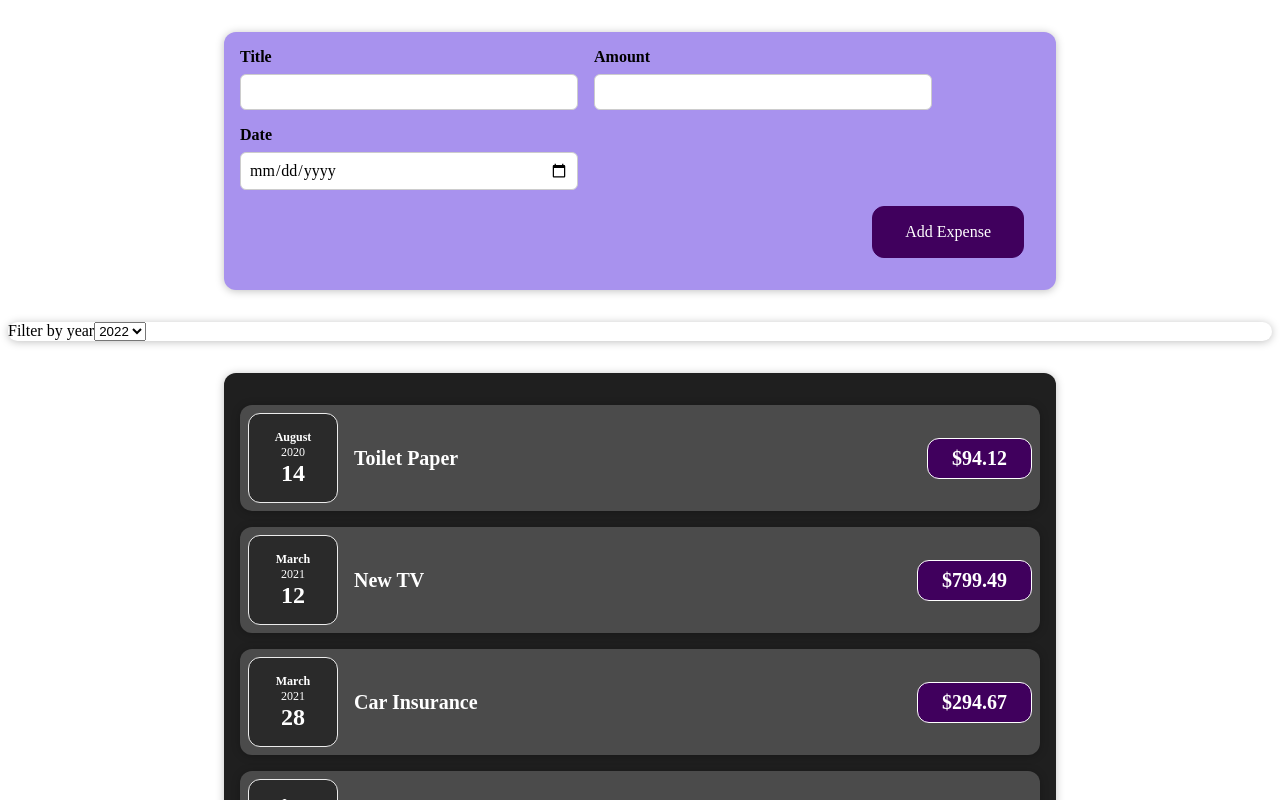
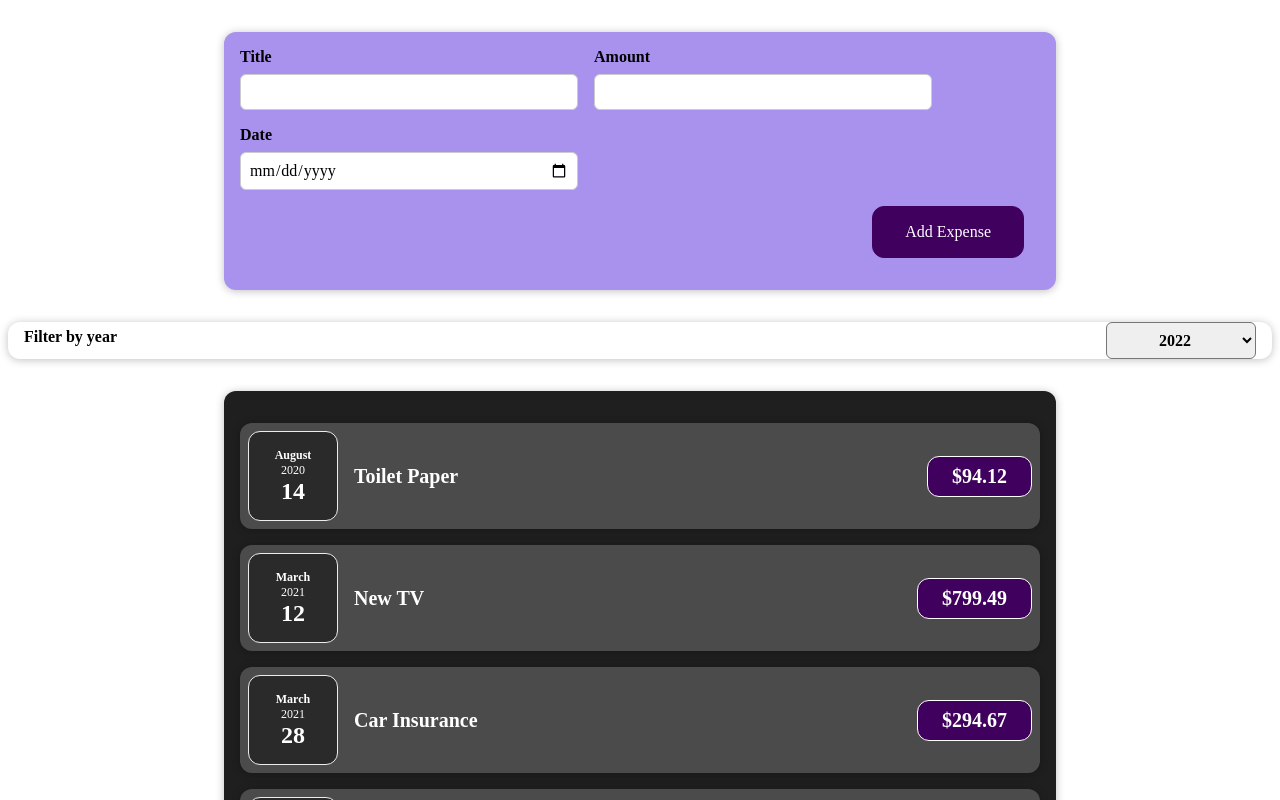
Before and after one commit to odling/react-practice-expenses, a React (Create React App) app: page / in a window 1280 px wide. Shown: the top 800 px of the page. Built offline with nearby package versions, Linux system fonts and the light colour scheme.

Commit message:
apply styles to ExpensesFilter

```diff
--- a/src/components/ExpensesFilter/ExpensesFilter.styles.css
+++ b/src/components/ExpensesFilter/ExpensesFilter.styles.css
@@ -0,0 +1,25 @@
+.expenses-filter {
+  color: white;
+  padding: 0 1rem;
+}
+
+.expenses-filter__control {
+  display: flex;
+  width: 100%;
+  align-items: center;
+  justify-content: space-between;
+  margin: 1rem 0;
+}
+
+.expenses-filter label {
+  font-weight: bold;
+  margin-bottom: 0.5rem;
+  color: black;
+}
+
+.expenses-filter select {
+  font: inherit;
+  padding: 0.5rem 3rem;
+  font-weight: bold;
+  border-radius: 6px;
+}
```
